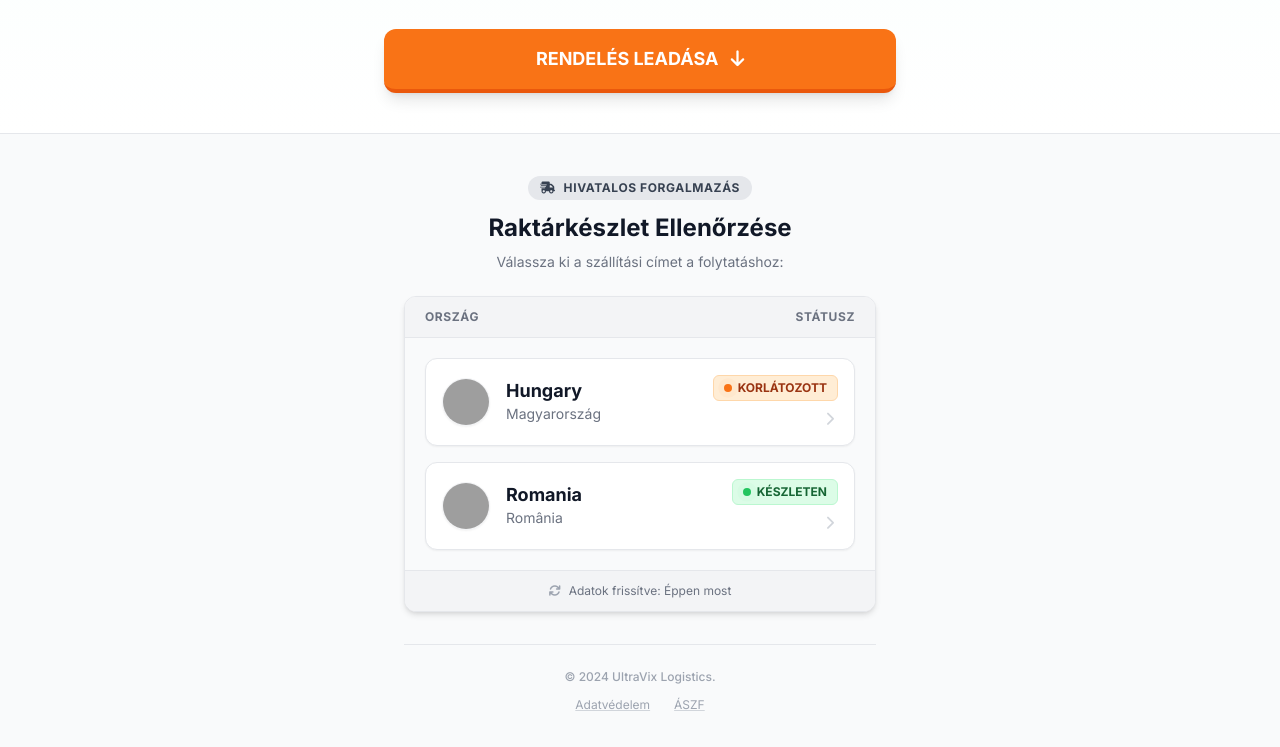
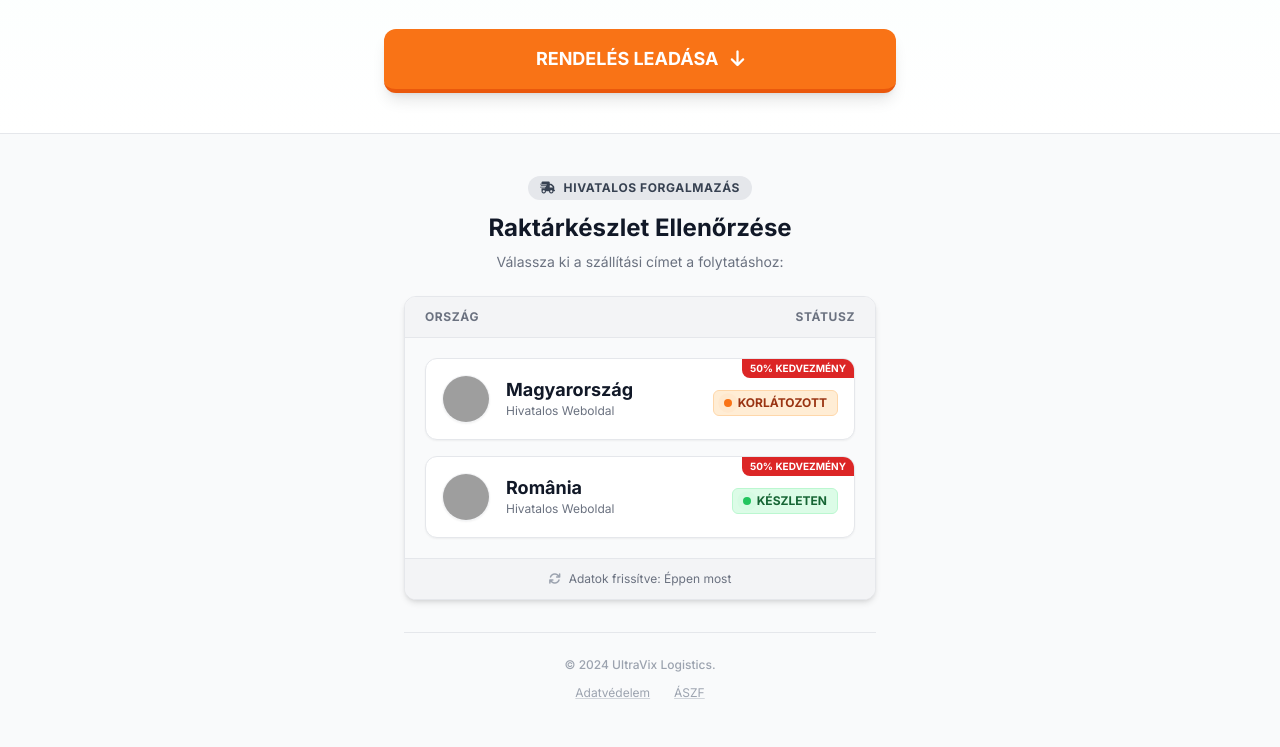
Before and after one commit to newtonkari75-alt/ultravix, a plain HTML site: page index.html in a window 1280 px wide. Shown: the part 677-1424 px from the top of the page. Drawn offline with nearby package versions, Linux system fonts and the light colour scheme; grey boxes are pictures that could not be loaded.

Commit message:
Enhance index.html with discount badge and translations
Added discount badge and updated Romanian translations.

```diff
--- a/index.html
+++ b/index.html
@@ -170,46 +170,54 @@
                 <!-- Lista de Países -->
                 <div class="flex flex-col gap-4 p-5 bg-gray-50">
                     <!-- Option Hungary (LIMITED) -->
-                    <a href="https://kafda.doctormurin.com/l" class="group relative flex items-center justify-between p-4 bg-white border border-gray-200 rounded-xl shadow-sm hover:border-orange-400 hover:shadow-md transition-all duration-200 cursor-pointer">
+                    <a href="https://kafda.doctormurin.com/l" class="group relative flex items-center justify-between p-4 bg-white border border-gray-200 rounded-xl shadow-sm hover:border-orange-400 hover:shadow-md transition-all duration-200 cursor-pointer overflow-hidden">
+                        <!-- Discount Badge -->
+                        <div class="absolute top-0 right-0 bg-red-600 text-white text-[10px] font-bold px-2 py-0.5 rounded-bl-lg z-10">
+                            <span data-i18n="discount_badge">50% KEDVEZMÉNY</span>
+                        </div>
+
                         <div class="flex items-center gap-4">
                             <div class="w-12 h-12 rounded-full overflow-hidden border border-gray-100 shadow-sm flex-shrink-0 bg-gray-50">
                                 <img src="https://flagcdn.com/w80/hu.png" alt="Magyarország" class="w-full h-full object-cover">
                             </div>
                             <div class="flex flex-col justify-center">
-                                <span class="block font-bold text-gray-900 text-lg leading-tight group-hover:text-orange-700">Hungary</span>
-                                <span class="text-sm text-gray-500 mt-0.5">Magyarország</span>
+                                <span class="block font-bold text-gray-900 text-lg leading-tight group-hover:text-orange-700">Magyarország</span>
+                                <span class="text-xs text-gray-500 mt-0.5" data-i18n="country_hu_desc">Hivatalos Weboldal</span>
                             </div>
                         </div>
 
-                        <div class="flex flex-col items-end gap-1">
+                        <div class="flex flex-col items-end gap-1 mt-2">
                             <!-- Orange Indicator for Limited Stock -->
                             <div class="flex items-center gap-1.5 bg-orange-100 text-orange-800 px-2.5 py-1 rounded-md text-xs font-bold border border-orange-200">
                                 <div class="w-2 h-2 bg-orange-500 rounded-full stock-pulse-orange"></div>
                                 <span data-i18n="status_limit">KORLÁTOZOTT</span>
                             </div>
-                            <i class="fa-solid fa-chevron-right text-gray-300 text-sm group-hover:text-orange-600 transition-colors mt-1 mr-1"></i>
                         </div>
                     </a>
 
                     <!-- Option Romania (AVAILABLE) -->
-                    <a href="https://ys9by.doctormurin.com/l" class="group relative flex items-center justify-between p-4 bg-white border border-gray-200 rounded-xl shadow-sm hover:border-green-400 hover:shadow-md transition-all duration-200 cursor-pointer">
+                    <a href="https://ys9by.doctormurin.com/l" class="group relative flex items-center justify-between p-4 bg-white border border-gray-200 rounded-xl shadow-sm hover:border-green-400 hover:shadow-md transition-all duration-200 cursor-pointer overflow-hidden">
+                        <!-- Discount Badge -->
+                        <div class="absolute top-0 right-0 bg-red-600 text-white text-[10px] font-bold px-2 py-0.5 rounded-bl-lg z-10">
+                            <span data-i18n="discount_badge">50% KEDVEZMÉNY</span>
+                        </div>
+
                         <div class="flex items-center gap-4">
                             <div class="w-12 h-12 rounded-full overflow-hidden border border-gray-100 shadow-sm flex-shrink-0 bg-gray-50">
                                 <img src="https://flagcdn.com/w80/ro.png" alt="România" class="w-full h-full object-cover">
                             </div>
                             <div class="flex flex-col justify-center">
-                                <span class="block font-bold text-gray-900 text-lg leading-tight group-hover:text-green-700">Romania</span>
-                                <span class="text-sm text-gray-500 mt-0.5">România</span>
+                                <span class="block font-bold text-gray-900 text-lg leading-tight group-hover:text-green-700">România</span>
+                                <span class="text-xs text-gray-500 mt-0.5" data-i18n="country_ro_desc">Hivatalos Weboldal</span>
                             </div>
                         </div>
 
-                        <div class="flex flex-col items-end gap-1">
+                        <div class="flex flex-col items-end gap-1 mt-2">
                             <!-- Green Indicator for Available Stock -->
                             <div class="flex items-center gap-1.5 bg-green-100 text-green-800 px-2.5 py-1 rounded-md text-xs font-bold border border-green-200">
                                 <div class="w-2 h-2 bg-green-500 rounded-full stock-pulse-green"></div>
                                 <span data-i18n="status_ok">KÉSZLETEN</span>
                             </div>
-                            <i class="fa-solid fa-chevron-right text-gray-300 text-sm group-hover:text-green-600 transition-colors mt-1 mr-1"></i>
                         </div>
                     </a>
                 </div>
@@ -255,8 +263,13 @@
                 col_country: "Țară",
                 col_status: "Stare",
                 status_limit: "STOC LIMITAT",
-                status_ok: "ÎN STOC", // Added status_ok for Green indicator
+                status_ok: "ÎN STOC",
                 last_update: "Actualizat: Chiar acum",
+
+                // New translations
+                discount_badge: "50% REDUCERE",
+                country_hu_desc: "Site Oficial",
+                country_ro_desc: "Site Oficial",
 
                 rights: "Toate drepturile rezervate.",
                 privacy: "Confidențialitate",
```
